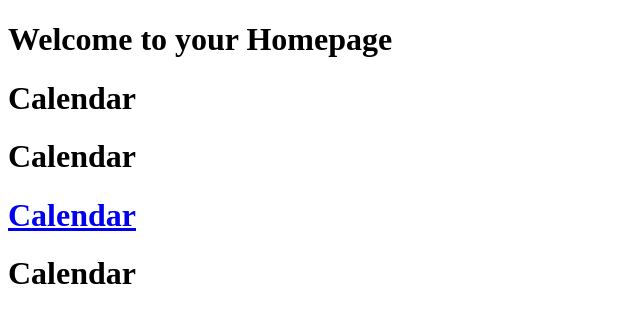
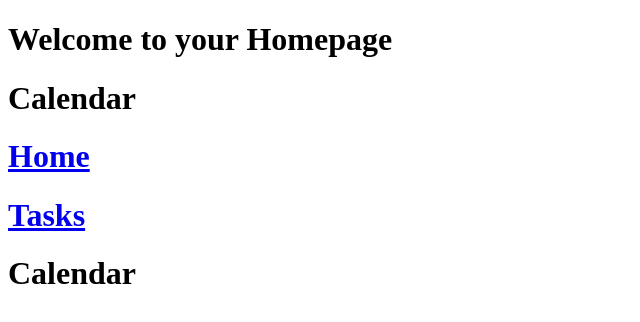
Before and after one commit to Krk-99/Schedule, a website: page home.html in a window 1280 px wide. Shown: the whole page, without its empty margins (0-640 px from the left). Drawn offline with Linux system fonts and the light colour scheme.

Commit message:
Update homepage to link to tasks and index

```diff
--- a/home.html
+++ b/home.html
@@ -10,11 +10,11 @@
             <div id="calendar" class="button">
                 <h1 class="calendar">Calendar</h1>
             </div>
-            <div id="" class="button">
-                <h1 class="calendar">Calendar</h1>
-            </div>
             <a href="index.html"><div id="" class="button">
-                <h1 class="calendar">Calendar</h1>
+                <h1 class="calendar">Home</h1>
+            </div></a>
+            <a href="tasks.html"><div id="" class="button">
+                <h1 class="calendar">Tasks</h1>
             </div></a>
             <div id="" class="button">
                 <h1 class="calendar">Calendar</h1>
```
